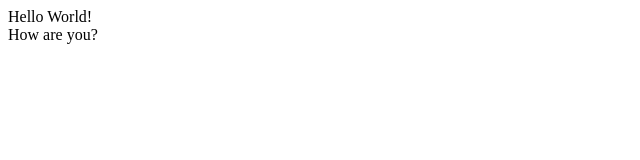
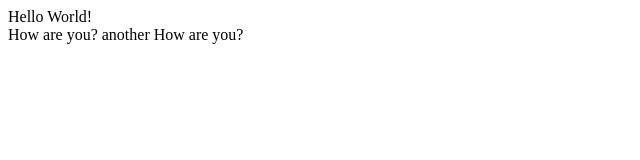
Before and after one commit to tinsaeDotDev/Microverse-Project, a plain HTML site: page index.html in a window 1280 px wide. Shown: the whole page, without its empty margins (0-640 px from the left). Drawn offline with Linux system fonts and the light colour scheme.

Commit message:
added another text to line 12

```diff
--- a/index.html
+++ b/index.html
@@ -9,5 +9,6 @@
 <body>
     Hello World! <br>
     How are you?
+    another How are you?
 </body>
 </html>
```
